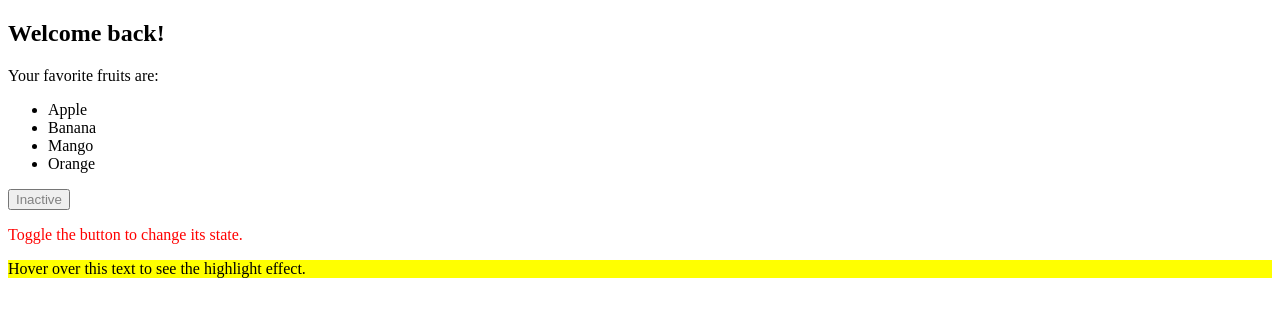
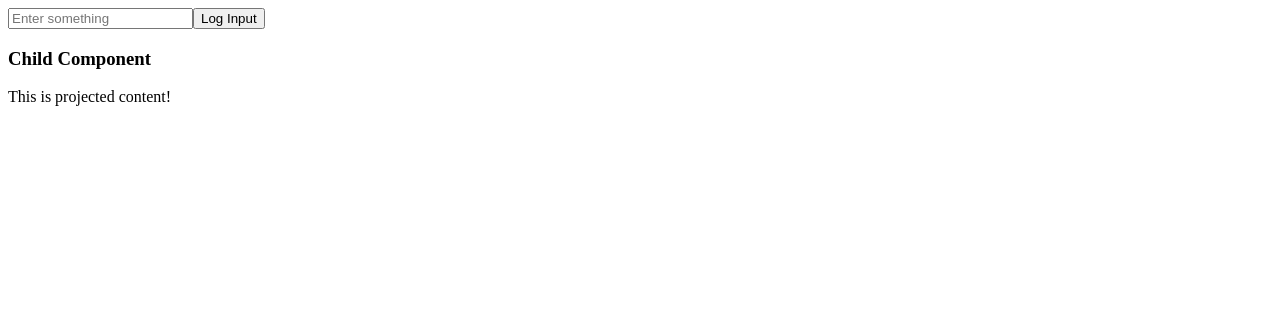
Before and after one commit to SardarMudassarAliKhan/AnularTrainingIn28Days, an Angular app: page / in a window 1280 px wide. Shown: the top 316 px of the page. Built offline with nearby package versions, Linux system fonts and the light colour scheme.

Commit message:
feat: Add TemplateDrivenReferanceComponent with template, styles, and tests

```diff
--- /dev/null
+++ b/src/app/Day6ATemplateDrivenForms/template-driven-referance/template-driven-referance.component.html
@@ -0,0 +1,7 @@
+<div>
+    <input type="text" #myInput placeholder="Enter something" />
+    <button (click)="logMessage(myInput.value)">Log Input</button>
+</div>
+
+<h3>Child Component</h3>
+<ng-content></ng-content>
--- /dev/null
+++ b/src/app/Day6ATemplateDrivenForms/template-driven-referance/template-driven-referance.component.ts
@@ -0,0 +1,17 @@
+import { Component, ContentChild, contentChild, ElementRef } from '@angular/core';
+
+@Component({
+  selector: 'app-template-driven-referance',
+  imports: [],
+  templateUrl: './template-driven-referance.component.html',
+  styleUrl: './template-driven-referance.component.css'
+})
+export class TemplateDrivenReferanceComponent {
+
+  @ContentChild('projectedPara') projectedElement!: ElementRef;
+  logMessage(Massage: string) {
+    console.log(Massage);
+    alert(Massage);
+  }
+
+}
--- a/src/app/app.component.html
+++ b/src/app/app.component.html
@@ -1 +1,3 @@
-<app-directives-in-angular></app-directives-in-angular>
+<app-template-driven-referance>
+   <p #projectedPara>This is projected content!</p>
+</app-template-driven-referance>
--- a/src/app/app.component.ts
+++ b/src/app/app.component.ts
@@ -3,10 +3,11 @@ import { RouterOutlet } from '@angular/router';
 import { ParentComponentComponent } from "./Days5ComponentCommunication/parent-component/parent-component.component";
 import { ChildcomponentComponent } from "./Days5ComponentCommunication/childcomponent/childcomponent.component";
 import { DirectivesInAngularComponent } from "./Day6DirectiveInAngualr/directives-in-angular/directives-in-angular.component";
+import { TemplateDrivenReferanceComponent } from "./Day6ATemplateDrivenForms/template-driven-referance/template-driven-referance.component";
 
 @Component({
   selector: 'app-root',
-  imports: [DirectivesInAngularComponent],
+  imports: [TemplateDrivenReferanceComponent],
   templateUrl: './app.component.html',
   styleUrl: './app.component.css'
 })
```
Also changed, not shown: src/app/Day6ATemplateDrivenForms/template-driven-referance/template-driven-referance.component.css (added), 1 other file (tests, documents, lock files or other folders).
